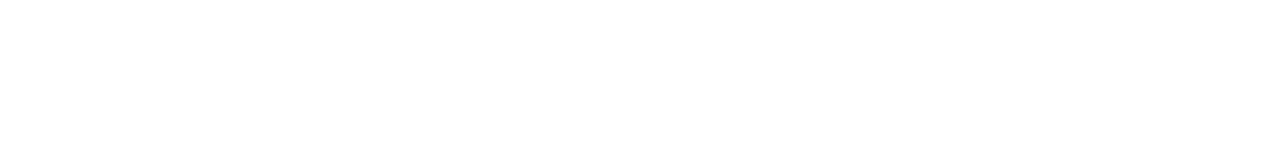
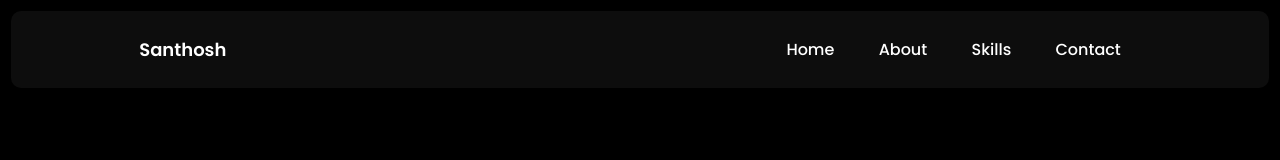
Before and after one commit to Santho-sh/portfolio-website, a plain HTML site: page index.html in a window 1280 px wide. Drawn offline with nearby package versions, Linux system fonts and the light colour scheme.

Commit message:
navbar only

```diff
--- a/css/style.css
+++ b/css/style.css
@@ -2,121 +2,67 @@
 @import url('https://fonts.googleapis.com/css2?family=Poppins:wght@400;500;600&display=swap');
 
 :root{
-    --header-height: 3rem;
-
-    --hue-color: 250;
-
-    --first-color: hsl(var(--hue-color), 69%, 61%);
-    --first-color-second: hsl(var(--hue-color), 69%, 61%);
-    --first-color-alt: hsl(var(--hue-color), 57%, 53%);
-    --first-color-lighter: hsl(var(--hue-color), 92%, 85%);
-    --title-color: hsl(var(--hue-color), 8%, 15%);
-    --text-color: hsl(var(--hue-color), 8%, 45%);
-    --text-color-light: hsl(var(--hue-color), 8%, 65%);
-    --input-color: hsl(var(--hue-color), 70%, 96%);
-    --body-color: hsl(var(--hue-color), 60%, 99%);
-    --container-color: #fff;
-
-    --body-font: 'Poppins', sans-serif;
-
-    --big-font-size: 2rem;
-    --h1-font-size: 1.5rem;
-    --h2-font-size: 1.25rem;
-    --h3-font-size: 1.125rem;
-    --normal-font-size: .938rem;
-    --small-font-size: .813rem;
-    --smaller-font-size: .75rem;
-
-    --mb-0-25: .25rem;
-    --mb-0-5: .5rem;
-    --mb-0-75: .75rem;
-    --mb-1: 1rem;
-    --mb-1-5: 1.5rem;
-    --mb-2: 2rem;
-    --mb-2-5: 2.5rem;
-    --mb-3: 3rem;
-
-    --z-tooltip: 10;
-    --z-fixed: 100;
-    --z-modal: 1000;
-}
-
-/* Font size - Large devices */
-
-@media screen and (min-width:968px){
-    :root {
-        --big-font-size: 3rem;
-        --h1-font-size: 2.25rem;
-        --h2-font-size: 1.5rem;
-        --h3-font-size: 1.25rem;
-        --normal-font-size: 1rem;
-        --small-font-size: .875rem;
-        --smaller-font-size: .813rem;
-    }
+    --body-color: #000;
+    --nav-background: rgba(255, 255, 255, 0.05);
+    --font-color-one: #fff;
+    --font-color-two: rgb(197, 197, 197);
+    --fav-color: rgb(209, 118, 27);
+    --font-family: 'Poppins', sans-serif;
 }
 
 *{
+    margin: 0;
+    padding: 0;
     box-sizing: border-box;
-    padding: 0;
-    margin: 0;
-}
-
-html{
-    scroll-behavior: smooth;
+    font-family: var(--font-family);
 }
 
 body{
-    margin: 0 0 var(--header-height);
-    font-family: var(--body-font);
-    font-size: var(--normal-font-size);
     background-color: var(--body-color);
-    color: var(--text-color);
 }
 
-h1, h2, h3, h4{
-    color: var(--title-color);
-    font-weight:var(--font-semi-bold) ;
-}
-
-ul{
-    list-style: none;
-}
-
-a{
+li, a, button {
+    font-weight: 500;
+    font-size: 16px;
     text-decoration: none;
 }
 
-img{
-    max-width: 100%;
-    height: auto;
+/* navbar */
+
+.navbar{
+    display: flex;
+    justify-content: space-between;
+    align-items: center;
+    padding: 25px 10%;
+    background-color: var(--nav-background);
+    border-radius: 10px;
+    margin: .7rem;
 }
 
-.section{
-    padding: 2rem 0 4rem;
+.nav__list li{
+    display: inline-block;
+    padding: 0pc 20px;
+
 }
 
-.section_title{
-    font-size: var(--h1-font-size);
+.nav__list li a, .nav__logo{
+    transition: all .5s ease 0s;
 }
 
-.section_subtitle{
-    display: block;
-    font-size: var(--small-font-size);
-    margin-bottom: var(--mb-3);
+.nav__logo{
+    font-weight: 600;
+    font-size: large;
 }
 
-.section_title
-.section_subtitle{
-    text-align: center;
+.nav__logo:hover{
+    color: var() !important;
 }
 
-.container{
-    max-width: 768px;
-    margin-left: var(--mp-1-5);
-    margin-right: var(--mb-1-5);
+.navbar a{
+    color: var(--font-color-one);
 }
 
-.grid{
-    display: grid;
-    gap: 1.5rem;
+.navbar a:hover{
+    color: var(--fav-color);
+    cursor: pointer;
 }
--- a/index.html
+++ b/index.html
@@ -5,8 +5,36 @@
   <meta http-equiv="X-UA-Compatible" content="IE=edge">
   <meta name="viewport" content="width=device-width, initial-scale=1.0">
   <link rel="stylesheet" href="https://unicons.iconscout.com/release/v4.0.0/css/line.css">
+  <link rel="stylesheet" href="/css/style.css">
 </head>
 <body>
+  <header>
+    <nav class="navbar">
+      <a href="/" class="nav__logo">Santhosh</a>
+      <div>
+        <ul class="nav__list">
+          <li class="nav__item">
+            <a href="/" class="nav__link">Home</a>
+          </li>
+          <li class="nav_item">
+            <a href="/about" class="nav_link">About</a>
+          </li>
+          <li class="nav__item">
+            <a href="/skills" class="nav__link">Skills</a>
+          </li>
+          <li class="nav__item">
+            <a href="/contact" class="nav__link">Contact</a>
+          </li>
+        </ul>
+      </div>
 
+    </nav>
+  </header>
+  <main>
+
+  </main>
+  <footer>
+
+  </footer>
 </body>
 </html>
```
